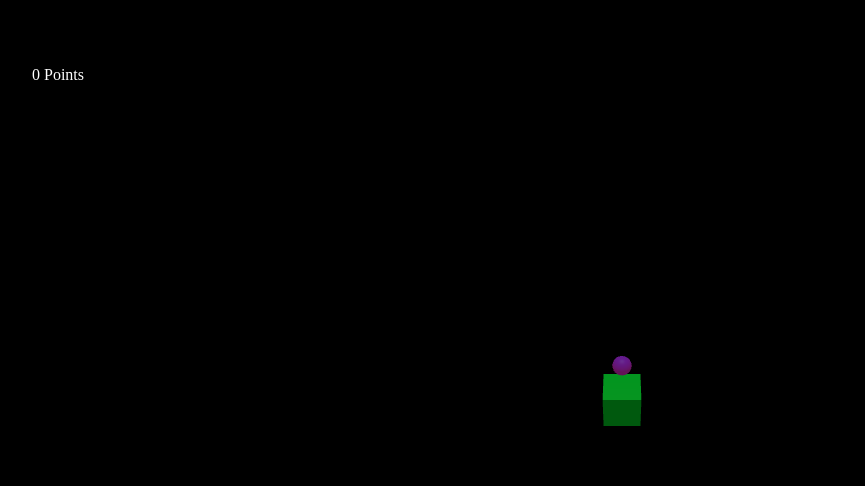
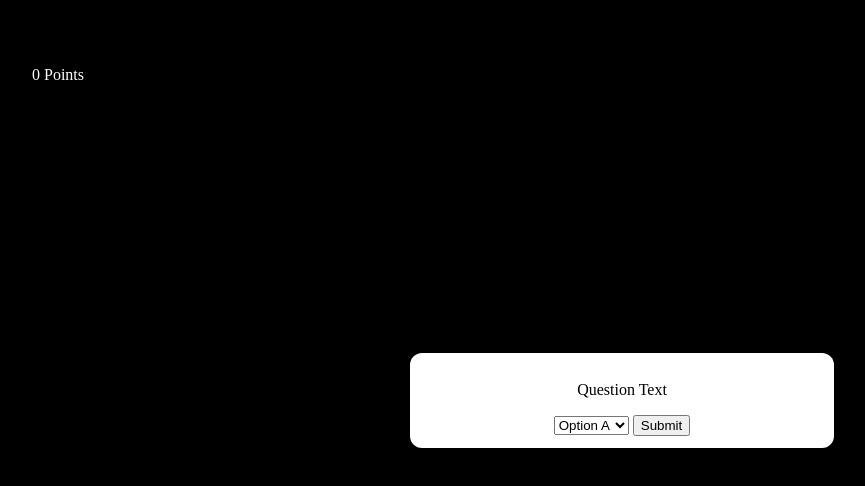
Before and after one commit to DamoJoHa/threejs-game, a website built with Vite: page index.html in a window 1280 px wide. Shown: the whole page, without its empty margins (18-883 px from the left). Built offline with nearby package versions, Linux system fonts and the light colour scheme.

Commit message:
quick and dirty trivia form

```diff
--- a/index.html
+++ b/index.html
@@ -11,5 +11,17 @@
   <body>
     <p id="score">0 Points</p>
     <canvas id="c" tabindex="0"></canvas>
+    <div id="question-layer">
+      <form id="question-form">
+        <p id="question-text">Question Text</p>
+        <select default>
+          <option value="a" id="question-answer-a">Option A</option>
+          <option value="b" id="question-answer-b">Option B</option>
+          <option value="c" id="question-answer-c">Option C</option>
+          <option value="d" id="question-answer-d">Option D</option>
+        </select>
+        <button type="button">Submit</button>
+      </form>
+    </div>
   </body>
 </html>
--- a/main.js
+++ b/main.js
@@ -149,11 +149,13 @@ function main() {
       newCube.position.set(...currentPosition.toArray())
       cubes.add(newCube)
       coordinates.push(coordString)
-      // switches play state if goal is reached
+      // switches play state if goal or trap is reached
       if (goalDistance === 0) {
         gamePlayState = false
         score += 1
         updateScore()
+      } else if (trapDistance === 0) {
+
       }
     }
   }
@@ -176,8 +178,6 @@ function main() {
   }
 
   // must always occur AFTER newCube (or something else that sets currentPosition) is called
-
-
   function movePlayer() {
     player.position.setX(currentPosition.x)
     player.position.setZ(currentPosition.z)
--- a/style.css
+++ b/style.css
@@ -1,6 +1,10 @@
 html, body {
   height: 100%;
   margin: 0;
+}
+
+body {
+  display: flex;
 }
 
 #c {
@@ -17,3 +21,21 @@ html, body {
   top: 50px;
   z-index: 2;
 }
+
+#question-layer {
+  position: absolute;
+  width: 100%;
+  height: 100%;
+  z-index: 2;
+  display: flex;
+  align-items: center;
+  justify-content: center;
+}
+
+#question-form {
+  background-color: white;
+  border-radius: 12px;
+  width: 400px;
+  text-align: center;
+  padding: 12px;
+}
```
Also changed, not shown: 1 other file.
